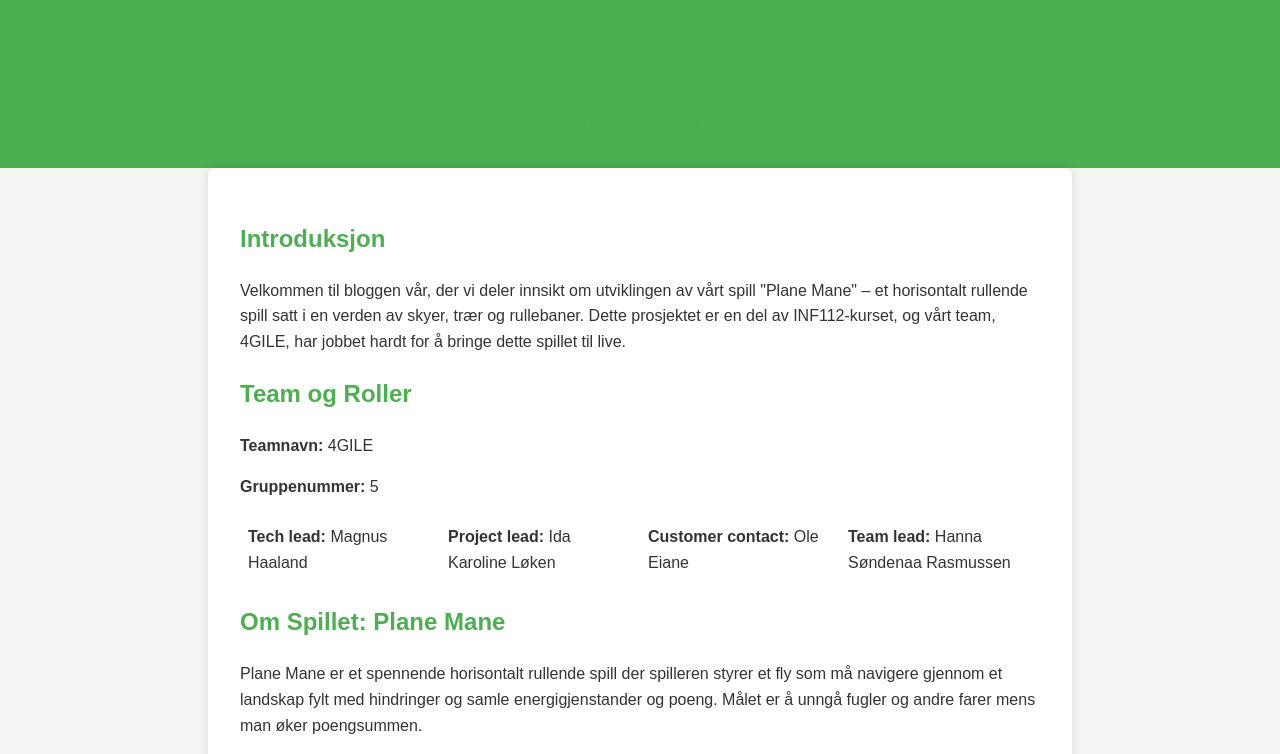
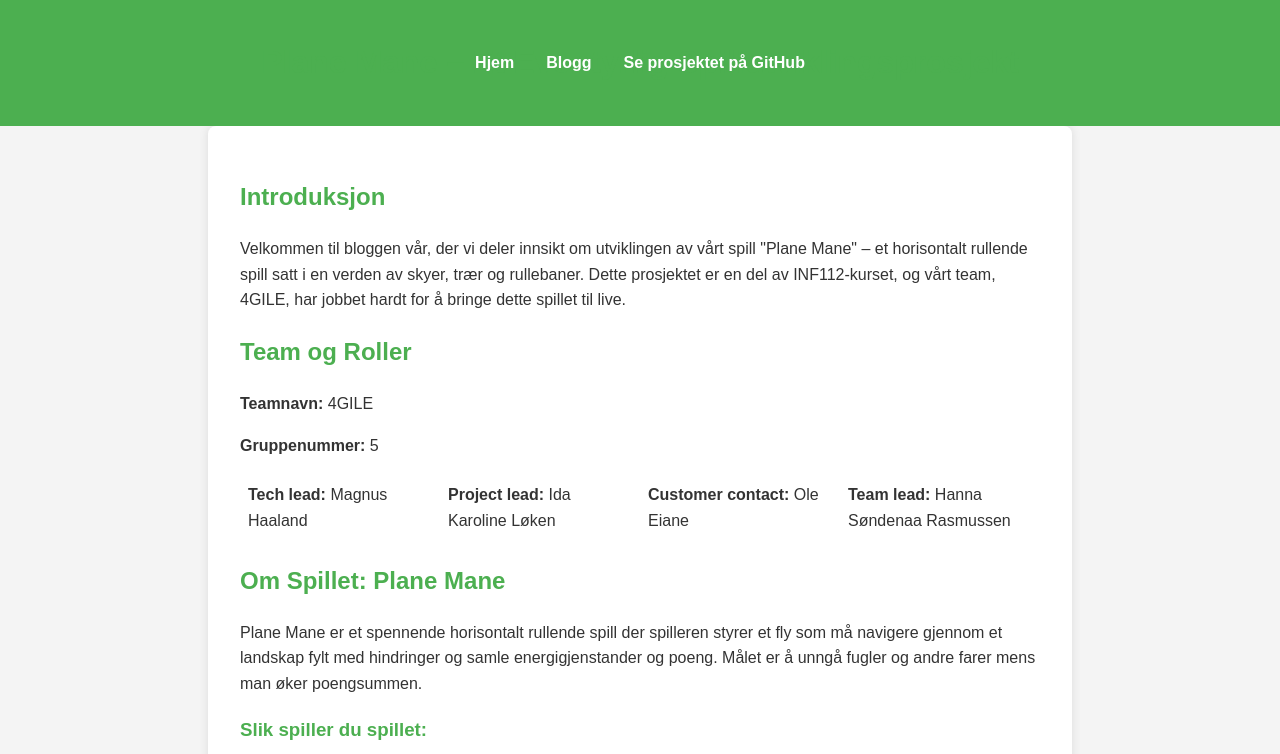
Before and after one commit to Demonstrandum1/planemane, a plain HTML site: page blog.html in a window 1280 px wide. Shown: the top 754 px of the page. Drawn offline with Linux system fonts and the light colour scheme.

Commit message:
Update blog.html

```diff
--- a/blog.html
+++ b/blog.html
@@ -13,11 +13,36 @@
             color: #333;
             line-height: 1.6;
         }
-        header, footer {
+        header {
             background-color: #4CAF50;
             color: white;
             text-align: center;
             padding: 1em 0;
+            position: relative;
+        }
+        nav {
+            position: absolute;
+            top: 50%;
+            left: 50%;
+            transform: translate(-50%, -50%);
+        }
+        nav ul {
+            list-style-type: none;
+            margin: 0;
+            padding: 0;
+            display: flex;
+            gap: 2em;
+        }
+        nav ul li {
+            display: inline;
+        }
+        nav ul li a {
+            color: white;
+            text-decoration: none;
+            font-weight: bold;
+        }
+        nav ul li a:hover {
+            text-decoration: underline;
         }
         main {
             padding: 2em;
@@ -67,9 +92,13 @@
 <body>
     <header>
         <h1>Plane Mane – Et Eventyrlig Spillutviklingsprosjekt</h1>
-        <ul>
-            <li><a href="index.html">Til Hjemmesiden</a></li>
-        </ul>
+        <nav>
+            <ul>
+                <li><a href="index.html">Hjem</a></li>
+                <li><a href="blog.html">Blogg</a></li>
+                <li><a href="https://github.com/demonstrandum1/planemane">Se prosjektet på GitHub</a></li>
+            </ul>
+        </nav>
     </header>
     <main>
         <section>
@@ -104,7 +133,7 @@
             <img src="gameover.png" alt="Skjermbilde av Plane Mane">
         </section>
         <section>
-            <h2>Prosjektarbeid</h2>
+            <h2>Prosjektarbeid</h3>
             <h3>Hvordan fungerer rollene i teamet?</h3>
             <p>Rollene i teamet vårt har fungert veldig bra. Vi trengte ikke oppdatere rollene som team lead (Hanna), tech lead (Magnus), kundekontakt (Ole) eller project lead (Ida). Hver rolle har klart ansvar som har hjulpet oss med å holde arbeidet strukturert og effektivt.</p>
         </section>
```
